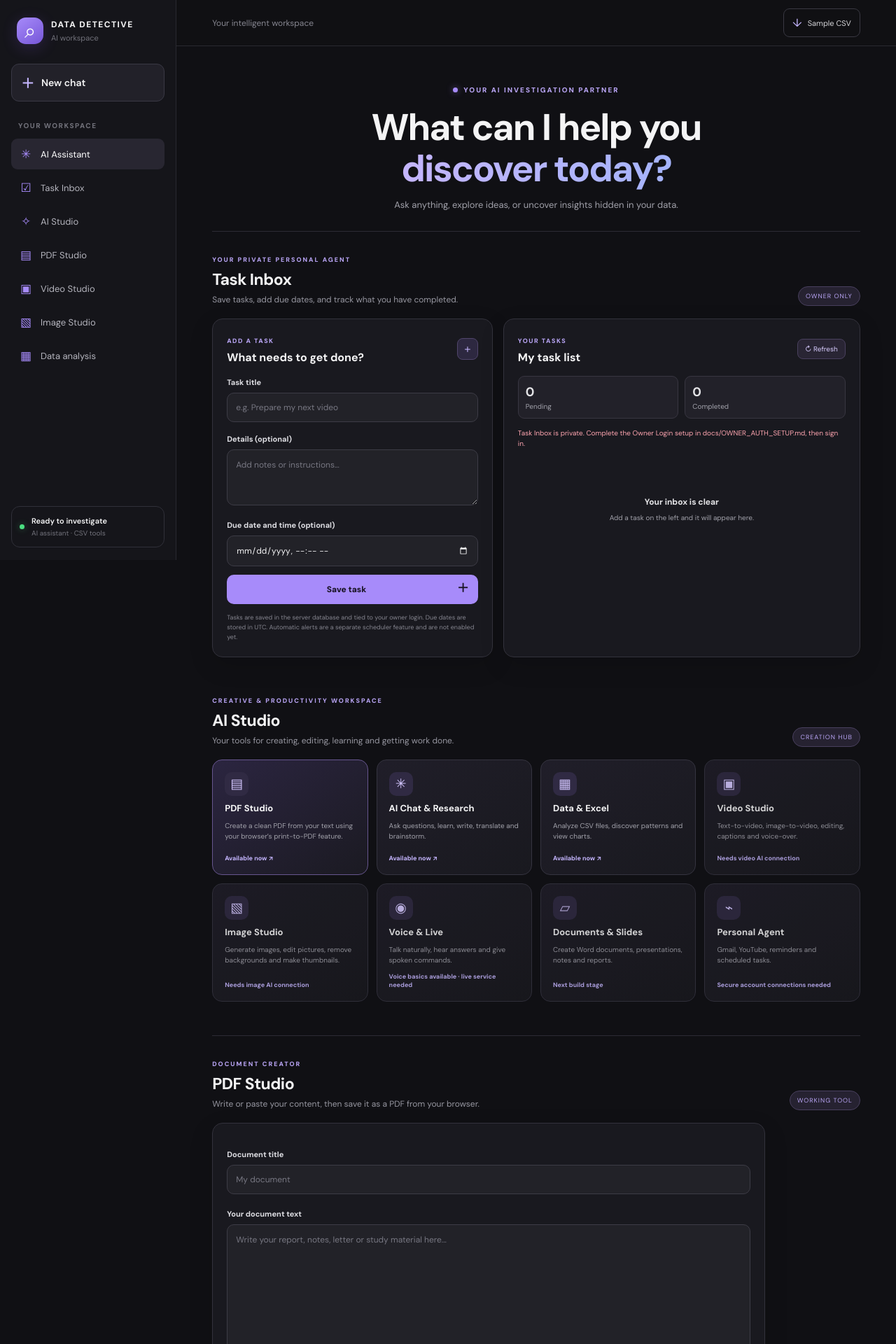
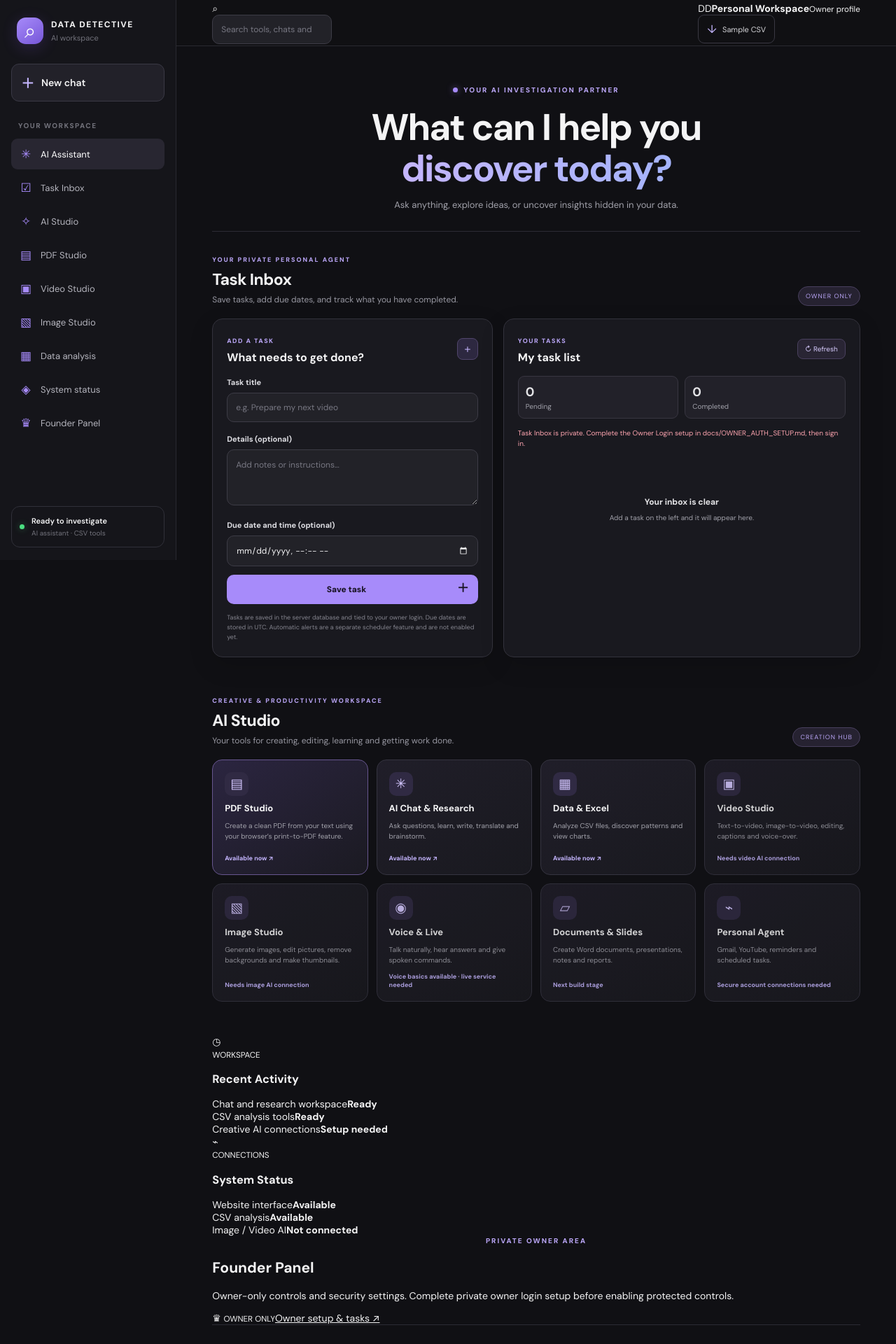
Before and after one commit to editmaster121472-create/data-detective, a Flask app: page / in a window 1280 px wide. Shown: the top 1920 px of the page at 70% size. Run offline with Flask 3, Linux system fonts and the light colour scheme.

Commit message:
Refresh personal assistant dashboard layout

```diff
--- a/templates/index.html
+++ b/templates/index.html
@@ -24,6 +24,8 @@
   <a class="side-link" href="#video-studio"><span>▣</span> Video Studio</a>
   <a class="side-link" href="#image-studio"><span>▧</span> Image Studio</a>
   <a class="side-link" href="#data-workspace"><span>▦</span> Data analysis</a>
+  <a class="side-link" href="#workspace-status"><span>◈</span> System status</a>
+  <a class="side-link" href="#founder-panel"><span>♛</span> Founder Panel</a>
   <div class="sidebar-bottom"><div class="status-dot"></div><div><b>Ready to investigate</b><small>AI assistant · CSV tools</small></div></div>
 </aside>
 
@@ -32,8 +34,9 @@
 <header class="topbar">
   <button class="menu-toggle" id="menuToggle" type="button" aria-label="Open navigation menu" aria-controls="appSidebar" aria-expanded="false"><span></span><span></span><span></span></button>
   <div class="mobile-brand"><span class="brand-mark">⌕</span><b>DATA DETECTIVE</b></div>
-  <div class="topbar-caption">Your intelligent workspace</div>
-  <a class="sample-link" href="/api/sample"><span>↓</span> Sample CSV</a>
+  <label class="top-search"><span>⌕</span><input id="workspaceSearch" type="search" placeholder="Search tools, chats and workspace…" aria-label="Search workspace"></label>
+  <div class="topbar-actions"><div class="profile-chip"><span class="profile-avatar">DD</span><span><b>Personal Workspace</b><small>Owner profile</small></span></div>
+  <a class="sample-link" href="/api/sample"><span>↓</span> Sample CSV</a></div>
 </header>
 
 <main class="content">
@@ -82,6 +85,13 @@
     <div class="studio-card studio-planned"><span class="studio-icon">⌁</span><b>Personal Agent</b><small>Gmail, YouTube, reminders and scheduled tasks.</small><em>Secure account connections needed</em></div>
   </div>
 </section>
+
+
+<section class="overview-grid" id="workspace-status" aria-label="Workspace overview">
+  <article class="overview-card activity-card"><div class="overview-title"><span class="overview-icon">◷</span><div><small>WORKSPACE</small><h3>Recent Activity</h3></div></div><div class="activity-row"><i class="activity-dot"></i><span>Chat and research workspace</span><b>Ready</b></div><div class="activity-row"><i class="activity-dot"></i><span>CSV analysis tools</span><b>Ready</b></div><div class="activity-row"><i class="activity-dot pending"></i><span>Creative AI connections</span><b>Setup needed</b></div></article>
+  <article class="overview-card system-card"><div class="overview-title"><span class="overview-icon">⌁</span><div><small>CONNECTIONS</small><h3>System Status</h3></div></div><div class="system-row"><span class="system-indicator ready"></span><span>Website interface</span><b>Available</b></div><div class="system-row"><span class="system-indicator ready"></span><span>CSV analysis</span><b>Available</b></div><div class="system-row"><span class="system-indicator pending"></span><span>Image / Video AI</span><b>Not connected</b></div></article>
+</section>
+<section class="founder-panel" id="founder-panel"><div><div class="eyebrow">PRIVATE OWNER AREA</div><h2>Founder Panel</h2><p>Owner-only controls and security settings. Complete private owner login setup before enabling protected controls.</p></div><span class="founder-lock">♛ <small>OWNER ONLY</small></span><a href="#task-inbox" class="founder-link">Owner setup & tasks ↗</a></section>
 
 <section class="pdf-studio" id="pdf-studio">
   <div class="section-heading"><div><div class="eyebrow">DOCUMENT CREATOR</div><h2>PDF Studio</h2><p>Write or paste your content, then save it as a PDF from your browser.</p></div><span class="step-chip">WORKING TOOL</span></div>
```
